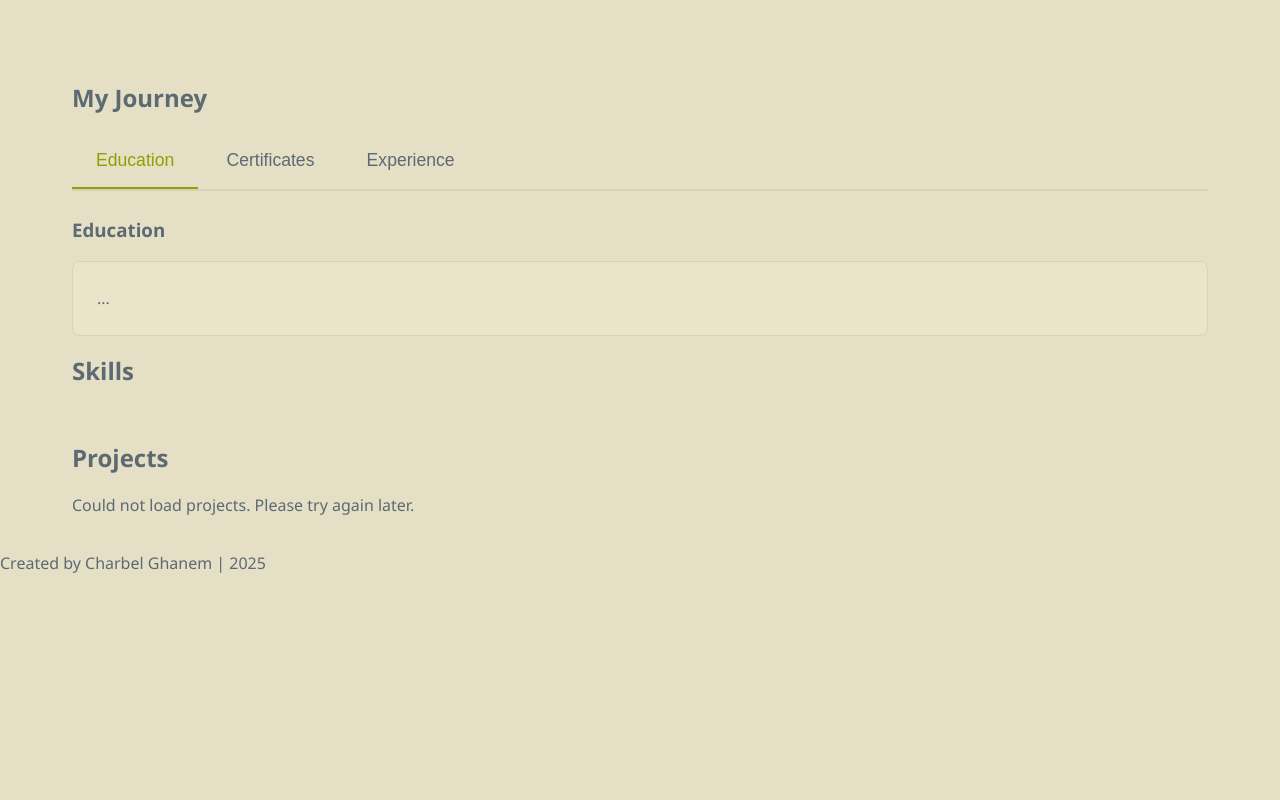
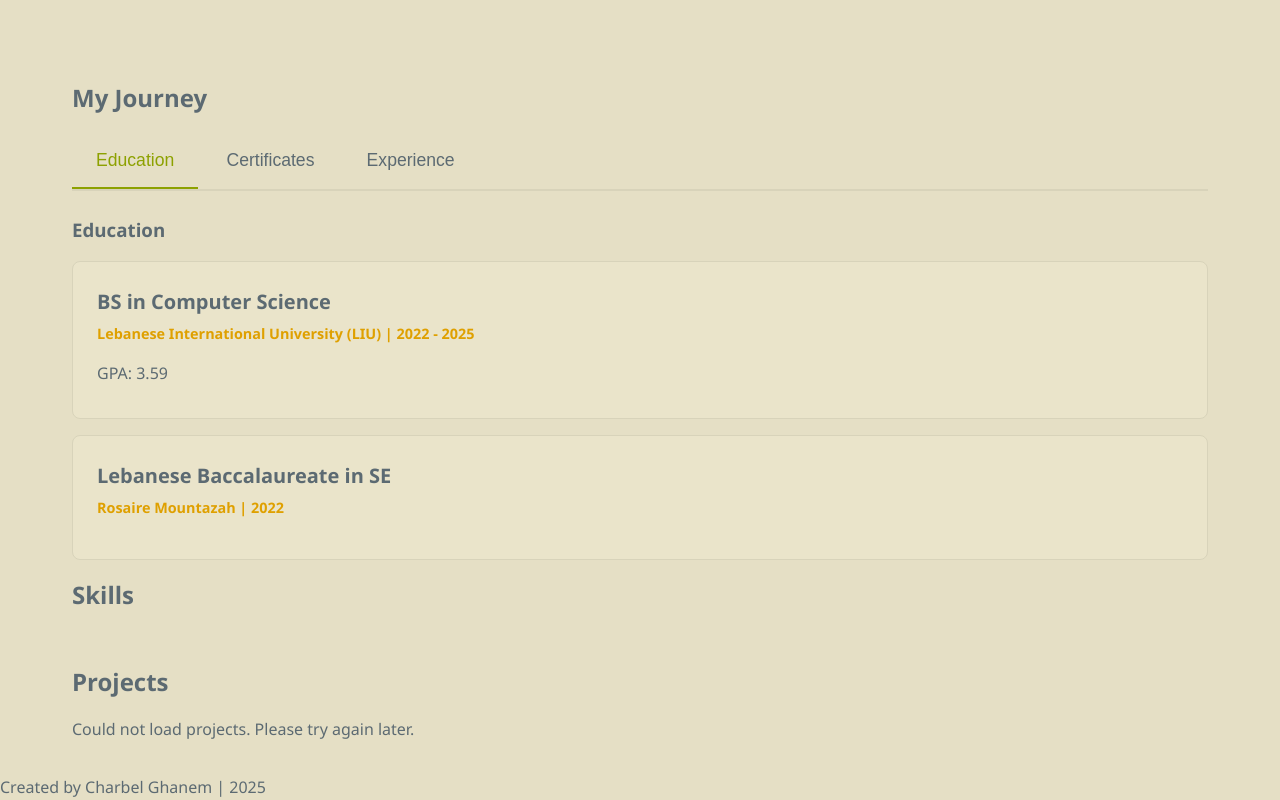
Before and after one commit to bmislol/bmislol.github.io, a plain HTML site: page index.html in a window 1280 px wide. Shown: the part 664-1464 px from the top of the page. Before the commit the page ends 1240 px from the top, so only its background shows below. Drawn offline with Linux system fonts and the light colour scheme; no server answers.

Commit message:
finish education section

```diff
--- a/index.html
+++ b/index.html
@@ -50,7 +50,16 @@
             <div class="tab-content">
                 <div id="education" class="tab-panel active">
                     <h3>Education</h3>
-                    <div class="card">...</div>
+                    <div class="card">
+                        <h4>BS in Computer Science</h4>
+                        <p class="card-subtitle">Lebanese International University (LIU) | 2022 - 2025</p>
+                        <P>GPA: 3.59</P>
+                    </div>
+
+                    <div class="card">
+                        <h4>Lebanese Baccalaureate in SE</h4>
+                        <p class="card-subtitle">Rosaire Mountazah | 2022</p>
+                    </div>
                 </div>
                 <div id="certificates" class="tab-panel">
                     <h3>Certificates</h3>
@@ -60,7 +69,7 @@
                     <h3>Experience</h3>
                     <div class="card">
                         <h4>Call Center Agent</h4>
-                        <p class="card-subtitle">Pizza Hut | 2023-2025</p>
+                        <p class="card-subtitle">Pizza Hut | 2023 - 2025</p>
                         <ul>
                             <li>Took customer orders via phone and digital platforms</li>
                             <li>Handled customer complaints and ensured high satisfaction levels</li>
--- a/style.css
+++ b/style.css
@@ -273,3 +273,7 @@ main {
 .card ul li {
     margin-bottom: 0.5rem; /* Space between bullet points */
 }
+
+.card p {
+    margin-bottom: 0.5rem;
+}
```
